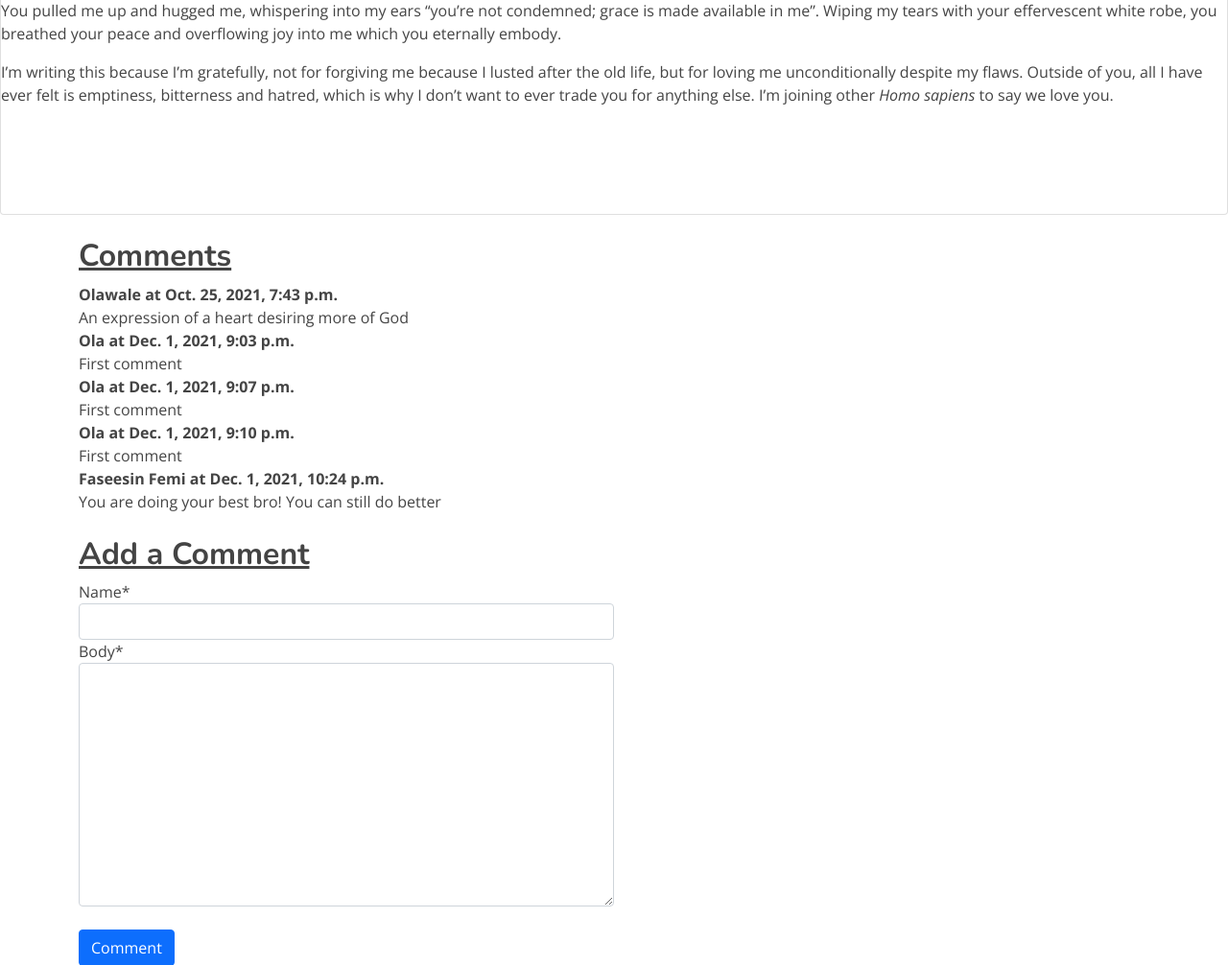
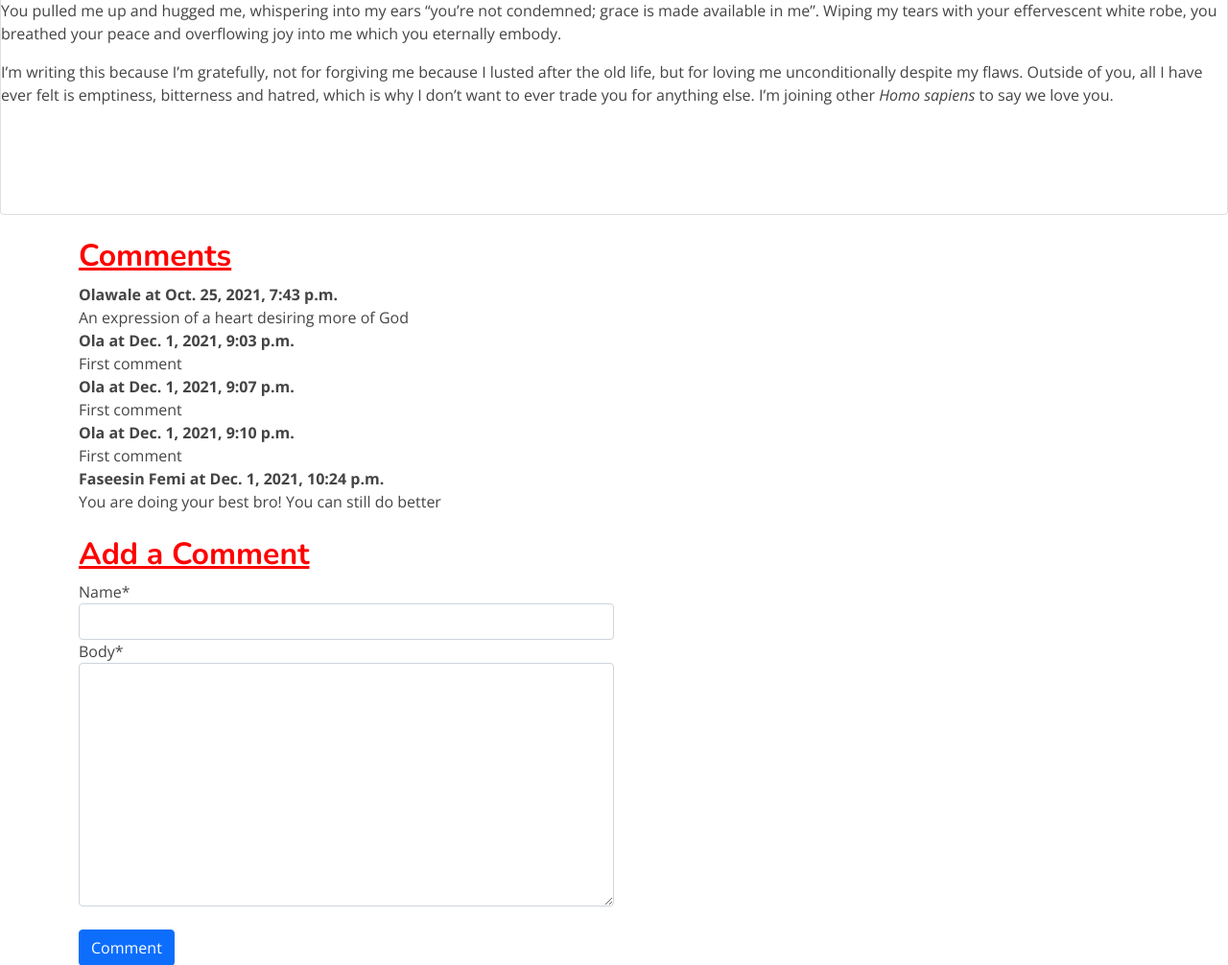
Before and after one commit to olawaleokegbile/blog, a Django app: page /post/12 in a window 1280 px wide. Shown: the part 1001-2007 px from the top of the page at 96% size. Run offline with Django 3.2, Linux system fonts and the light colour scheme; data comes from the database, SQL or seed files in the repository; some libraries are stand-ins or nearby versions.

Commit message:
new changes

```diff
--- a/templates/post.html
+++ b/templates/post.html
@@ -92,7 +92,7 @@
 <div class="container">
   <div class="col-md-6">
     <div class="page-header">
-      <h2><b><u>Comments</u></b></h2>
+      <h2 style="color:red;"><b><u>Comments</u></b></h2>
       {% if not posts.comments.all %}
         <p>No comments yet!</p>
       {% endif %}
@@ -110,7 +110,7 @@
     <div class="container">
       <div class="col-md-6">
         <div class="page-header">
-          <h2><b><u>Add a Comment</u></b></h2>
+          <h2 style="color:red;"><b><u>Add a Comment</u></b></h2>
         </div>
       <form method="POST" action="#">
         {% csrf_token %}
```
